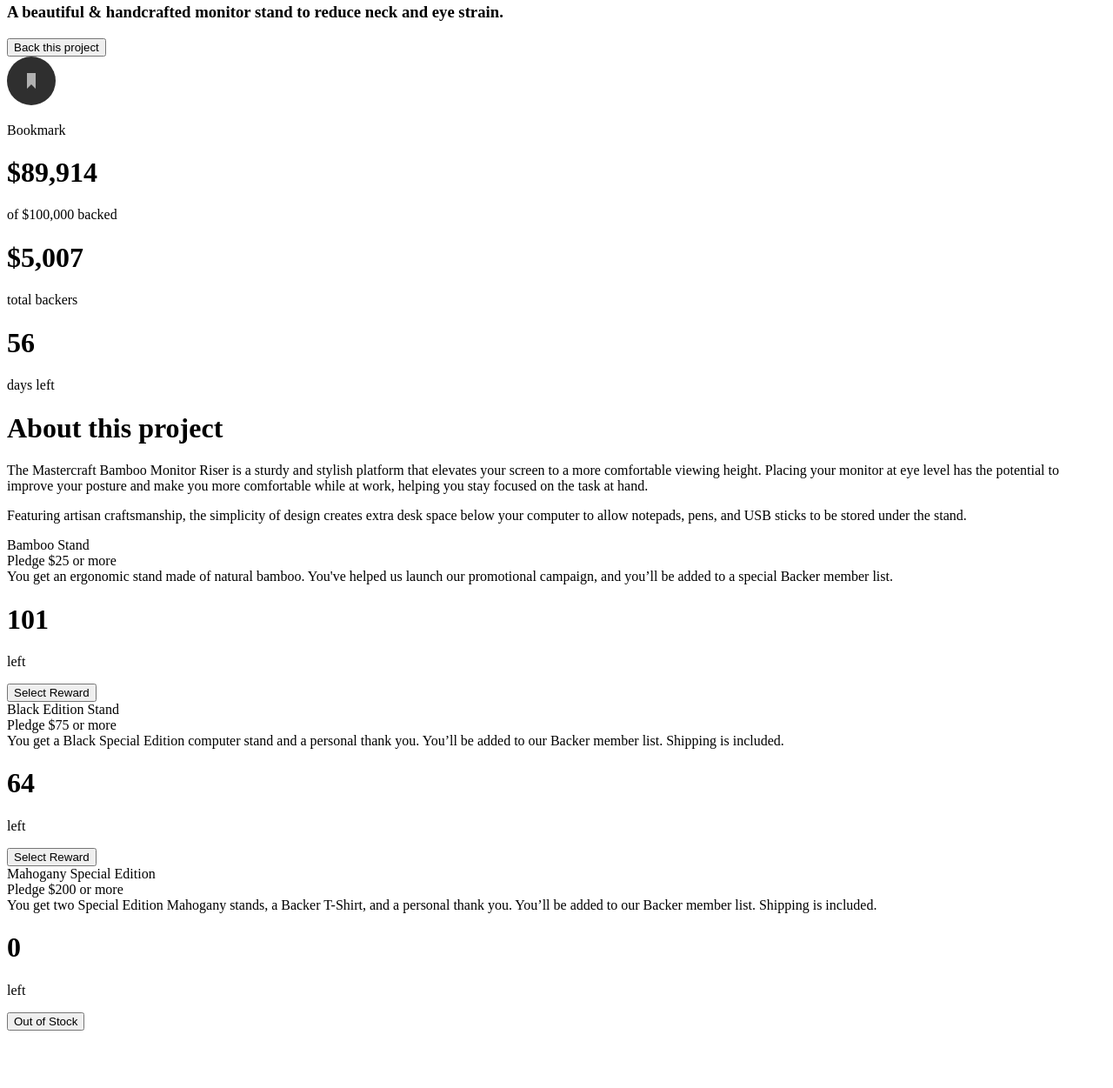
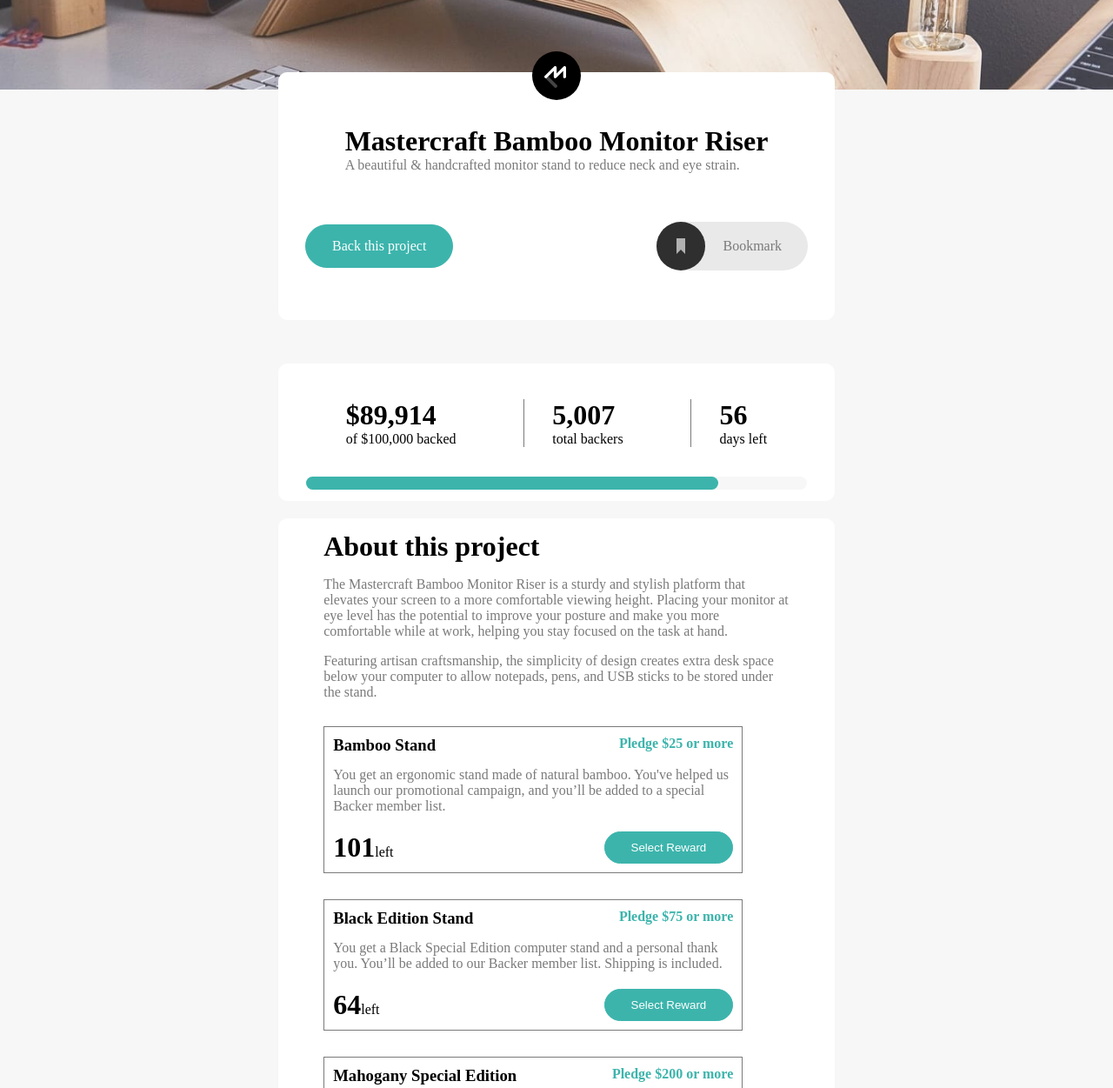
Before and after one commit to Abby422/Crowd-Funding-Project, a plain HTML site: page index.html in a window 1280 px wide. Shown: the part 217-1468 px from the top of the page at 87% size. Before the commit the page ends 1410 px from the top, so only its background shows below. Drawn offline with Linux system fonts and the light colour scheme.

Commit message:
complete style

```diff
--- a/index.html
+++ b/index.html
@@ -5,23 +5,32 @@
   <meta name="viewport" content="width=device-width, initial-scale=1.0"> <!-- displays site properly based on user's device -->
 
   <link rel="icon" type="image/png" sizes="32x32" href="./images/favicon-32x32.png">
-
+  <link rel="stylesheet" href="./mystyle.css">
+  <link rel="stylesheet" href="./index.js">
   <title>Crowdfunding product page</title>
 </head>
 
 <body>
     <div class="app-container">
-        //background image in the header section
         <div class="app-header-container">
             <div class="app-navSection">
-                <nav>
-                    <li>About</li>
-                    <li>Discover</li>
-                    <li>Get Started</li>
-                </nav>
+                <div>
+                    <img src="./images/logo.svg" alt="app logo"/>
+                </div>
+                <div>
+                    <div class="hamburger-nav">
+                        <img src="./images/icon-hamburger.svg" alt=""/>
+                    </div>
+                    <div class="desktop-nav">
+                        <li>About</li>
+                        <li>Discover</li>
+                        <li>Get Started</li>
+                    </div>
+
+                </div>
             </div>
         </div>
-
+        <!-- done -->
         <div class="app-body-container">
             <div class="app-content-container">
                 <div class="product-description-head">
@@ -29,17 +38,16 @@
                         <img src="./images/logo-mastercraft.svg" alt="company logo" />
                     </div>
 
-                    <div>
+                    <div class="product-name">
                         <h1>Mastercraft Bamboo Monitor Riser</h1>
-                        <h3>A beautiful & handcrafted monitor stand to reduce neck and eye strain.</h3>
+                        <p>A beautiful & handcrafted monitor stand to reduce neck and eye strain.</p>
                     </div>
 
                     <div class="product-buttons">
-                        <div>
-                            <button>Back this project</button>
+                        <div class="button-project">
+                            Back this project
                         </div>
-
-                        <div>
+                        <div class="button-bookmark">
                             <img src="./images/icon-bookmark.svg" alt="bookmark- icon" />
                             <p>Bookmark</p>
                         </div>
@@ -48,79 +56,81 @@
 
                 <div class="progress-bar-details">
                     <div class="progress-bar-numbers">
-                        <div>
+                        <div >
                             <h1> $89,914</h1>
                             <p>of $100,000 backed</p>
                         </div>
-                        <div>
-                            <h1> $5,007</h1>
+                        <div class="progress-bar-number">
+                            <h1>5,007</h1>
                             <p>total backers</p>
                         </div>
-                        <div>
+                        <div class="progress-bar-number">
                             <h1>56</h1>
                             <p>days left</p>
                         </div>
                     </div>
                     <div class="progress-bar">
-
+                        <div class="progress">
+                            <div class="progress-line"></div>
+                        </div>
                     </div>
                 </div>
 
                 <div class="product-details-body">
                     <h1>About this project</h1>
-                    <p>The Mastercraft Bamboo Monitor Riser is a sturdy and stylish platform that elevates your screen to a more comfortable viewing height. Placing your monitor at eye level has the potential to improve your posture and make you more comfortable while at work, helping you stay focused on the task at hand.</p>
-                    <p>Featuring artisan craftsmanship, the simplicity of design creates extra desk space below your computer to allow notepads, pens, and USB sticks to be stored under the stand.</p>
+                    <p class="product-paragraph">The Mastercraft Bamboo Monitor Riser is a sturdy and stylish platform that elevates your screen to a more comfortable viewing height. Placing your monitor at eye level has the potential to improve your posture and make you more comfortable while at work, helping you stay focused on the task at hand.</p>
+                    <p class="product-paragraph">Featuring artisan craftsmanship, the simplicity of design creates extra desk space below your computer to allow notepads, pens, and USB sticks to be stored under the stand.</p>
                     <div class="product-pledge">
-                        <div>
-                            <div>Bamboo Stand</div>
-                            <div>Pledge $25 or more</div>
+                        <div class="product-pledge-header">
+                            <h3>Bamboo Stand</h3>
+                            <h4>Pledge $25 or more</h4>
                         </div>
-                        <div>
-                            You get an ergonomic stand made of natural bamboo. You've helped us launch our promotional campaign, and you’ll be added to a special Backer member list.
+                        <div class="product-paragraph">
+                                You get an ergonomic stand made of natural bamboo. You've helped us launch our promotional campaign, and you’ll be added to a special Backer member list.
                         </div>
-                        <div>
-                            <div>
+                        <div class="product-pledge-footer">
+                            <div class="pledge-footer">
                                 <h1>101</h1>
                                 <p>left</p>
                             </div>
                             <div>
-                                <button>Select Reward</button>
+                                <button class="buttonProject">Select Reward</button>
                             </div>
                         </div>
                     </div>
                     <div class="product-pledge">
-                        <div>
-                            <div>Black Edition Stand</div>
-                            <div>Pledge $75 or more</div>
+                        <div class="product-pledge-header">
+                            <h3>Black Edition Stand</h3>
+                            <h4>Pledge $75 or more</h4>
                         </div>
-                        <div>
-                            You get a Black Special Edition computer stand and a personal thank you. You’ll be added to our Backer member list. Shipping is included.
+                        <div class="product-paragraph">
+                                You get a Black Special Edition computer stand and a personal thank you. You’ll be added to our Backer member list. Shipping is included.
                         </div>
-                        <div>
-                            <div>
+                        <div class="product-pledge-footer">
+                            <div class="pledge-footer">
                                 <h1>64</h1>
                                 <p>left</p>
                             </div>
                             <div>
-                                <button>Select Reward</button>
+                                <button class="buttonProject">Select Reward</button>
                             </div>
                         </div>
                     </div>
                     <div class="product-pledge">
-                        <div>
-                            <div>Mahogany Special Edition</div>
-                            <div>Pledge $200 or more</div>
+                        <div class="product-pledge-header">
+                            <h3>Mahogany Special Edition</h3>
+                            <h4>Pledge $200 or more</h4>
                         </div>
-                        <div>
+                        <div class="product-paragraph">
                             You get two Special Edition Mahogany stands, a Backer T-Shirt, and a personal thank you. You’ll be added to our Backer member list. Shipping is included.
                         </div>
-                        <div>
-                            <div>
+                        <div class="product-pledge-footer">
+                            <div class="pledge-footer">
                                 <h1>0</h1>
                                 <p>left</p>
                             </div>
                             <div>
-                                <button>Out of Stock</button>
+                                <button class="buttonProject">Out of Stock</button>
                             </div>
                         </div>
                     </div>
--- a/mystyle.css
+++ b/mystyle.css
@@ -0,0 +1,218 @@
+*{
+    box-sizing: border-box;
+    margin: 0;
+    padding: 0;
+}
+
+.app-container{
+    display: flex;
+    flex-direction: column;
+}
+.app-header-container{
+    background-image: url('./images/image-hero-mobile.jpg');
+    background-repeat: no-repeat;
+    background-size: cover;
+    height: 40vh;
+}
+.app-navSection{
+    display: flex;
+    justify-content: space-between;
+    padding: 20px;
+}
+.desktop-nav{
+    display: none;
+}
+.app-body-container{
+    background-color: hsl(0, 0%, 97%);
+    display: flex;
+    justify-content: center;
+    align-items: center;
+}
+.app-content-container{
+    display: flex;
+    width: 100%;
+    justify-content: center;
+    align-items: center;
+    flex-direction: column;
+}
+.product-description-head{
+    display: flex;
+    flex-direction: column;
+    align-items: center;
+    width: 50vw;
+    background-color: hsl(0, 0%, 100%);
+    border: 1px solid hsl(0, 0%, 100%);
+    border-radius: 10px;
+    margin: 10px;
+    position: relative;
+    bottom: 30px;
+}
+.product-logo{
+    position: relative;
+    bottom: 25px;
+}
+.product-name p{
+    color: hsl(0, 0%, 48%);
+    font-size: 16px;
+}
+
+.product-buttons{
+    display: flex;
+    width: 100%;
+    justify-content: space-between;
+    align-items: center;
+    height: 5vh;
+    margin: 10%;
+}
+
+.button-project{
+    background-color: hsl(176, 50%, 47%);
+    border: 1px solid hsl(176, 50%, 47%);
+    border-radius: 25px;
+    color: hsl(0, 0%, 100%);
+    padding: 15px 30px;
+    margin-left: 30px;
+}
+
+.button-project:hover{
+    background-color: hsl(176, 72%, 28%);
+    border: 1px solid hsl(176, 72%, 28%);
+}
+.button-bookmark{
+    display: flex;
+    flex-direction: row;
+    align-items: center;
+    background-color: rgb(233, 233, 233);
+    border: 1px solid hsl(233, 233, 233);
+    border-radius: 30px;
+    color: hsl(0, 0%, 48%);
+    margin-right: 30px;
+}
+
+.button-bookmark p{
+    margin-right: 30px;
+    margin-left: 20px;
+}
+
+.progress-bar-details{
+    display: flex;
+    flex-direction: column;
+    justify-content: center;
+    align-items: center;
+    background-color: hsl(0, 0%, 100%);
+    border: 1px solid hsl(0, 0%, 100%);
+    margin: 10px;
+    padding: 10px;
+    width: 50vw;
+    border-radius: 10px;
+}
+
+.progress-bar-numbers{
+    display: flex;
+    flex-direction: row;
+    justify-content: space-evenly;
+    width: 50vw;
+    margin: 5% 1%;
+}
+
+.progress-bar-number{
+    padding-left: 5%;
+    border-left: 1px solid hsl(0, 0%, 48%);
+}
+
+.progress-bar{
+    width: 50vw;
+    height: 20px;
+    display: flex;
+    justify-content: center;
+    align-items: center;
+}
+
+.progress-bar .progress{
+    height: 15px;
+    width: 45vw;
+    background-color: hsl(0, 0%, 97%);
+    border-radius: 20px;
+}
+
+.progress-bar .progress .progress-line{
+    height: 15px;
+    width: 37vw;
+    border-radius: 20px;
+    background-color: hsl(176, 50%, 47%);
+}
+.product-details-body{
+    display: flex;
+    flex-direction: column;
+    align-items: flex-start;
+    background-color: hsl(0, 0%, 100%);
+    border: 1px solid hsl(0, 0%, 100%);
+    margin: 10px;
+    padding: 1% 4%;
+    border-radius: 10px;
+    width: 50vw;
+}
+
+.product-paragraph{
+    padding-top: 3%;
+    color: hsl(0, 0%, 48%);
+}
+
+.product-pledge{
+    width: 90%;
+    border: 1px solid hsl(0, 0%, 48%);
+    margin-top: 30px;
+    padding: 10px;
+}
+.product-pledge-header{
+    display: flex;
+    width: 100%;
+    justify-content: space-between;
+}
+
+.product-pledge-header h4{
+    color: hsl(176, 50%, 47%);
+}
+
+.product-pledge-footer{
+    display: flex;
+    justify-content: space-between;
+    margin-top: 20px;
+}
+.pledge-footer{
+    display: flex;
+    align-items: baseline;
+    padding-right: 20px;
+}
+.buttonProject{
+    background-color: hsl(176, 50%, 47%);
+    border: 1px solid hsl(176, 50%, 47%);
+    border-radius: 25px;
+    color: hsl(0, 0%, 100%);
+    padding: 10px 30px 10px 30px;
+}
+.buttonProject:hover{
+    background-color: hsl(176, 72%, 28%);
+    border: 1px solid hsl(176, 72%, 28%);
+}
+@media only screen and (min-width: 768px) {
+    .app-header-container{
+        background-image: url('./images/image-hero-desktop.jpg');
+    }
+    .app-navSection{
+        justify-content: space-around;
+    }
+    .hamburger-nav{
+        display: none;
+    }
+    .desktop-nav{
+        display: flex;
+        justify-content: space-between;
+        color: white;
+        list-style: none;
+    }
+    .desktop-nav li{
+        padding-left: 20px;
+    }
+
+}
```
Also changed, not shown: index.js (added).
